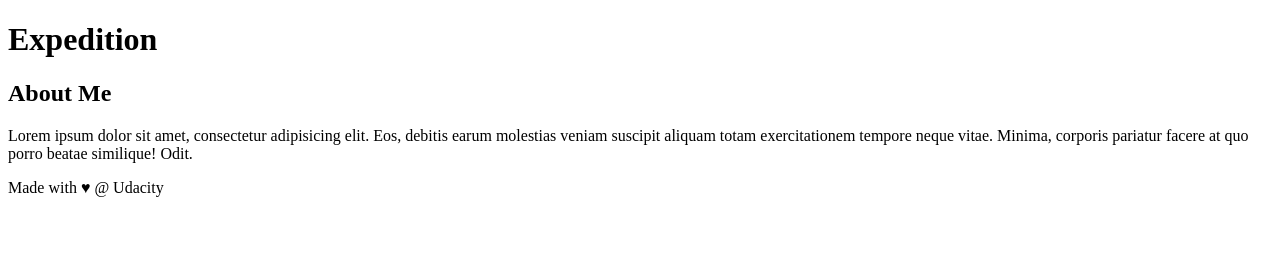
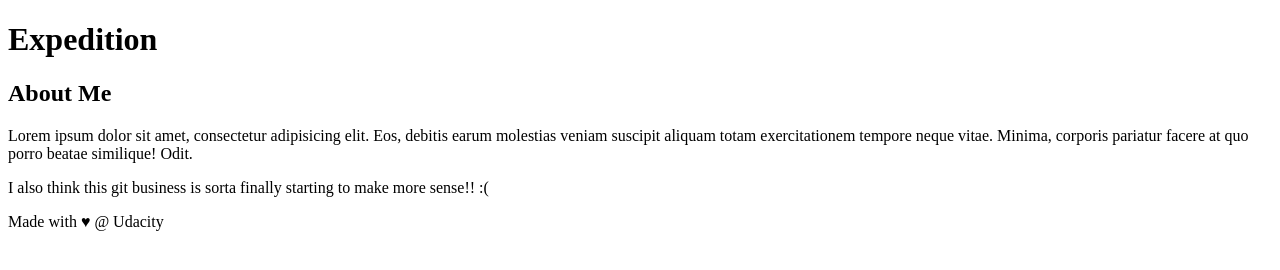
Before and after one commit to estabravo/new-git-project, a plain HTML site: page index.html in a window 1280 px wide. Drawn offline with Linux system fonts and the light colour scheme.

Commit message:
Added personal touch to sidebar

```diff
--- a/index.html
+++ b/index.html
@@ -23,6 +23,8 @@
             <h2>About Me</h2>
 
             <p>Lorem ipsum dolor sit amet, consectetur adipisicing elit. Eos, debitis earum molestias veniam suscipit aliquam totam exercitationem tempore neque vitae. Minima, corporis pariatur facere at quo porro beatae similique! Odit.</p>
+
+            <p>I also think this git business is sorta finally starting to make more sense!! :(</p>
         </aside>
 
         <footer>
```
